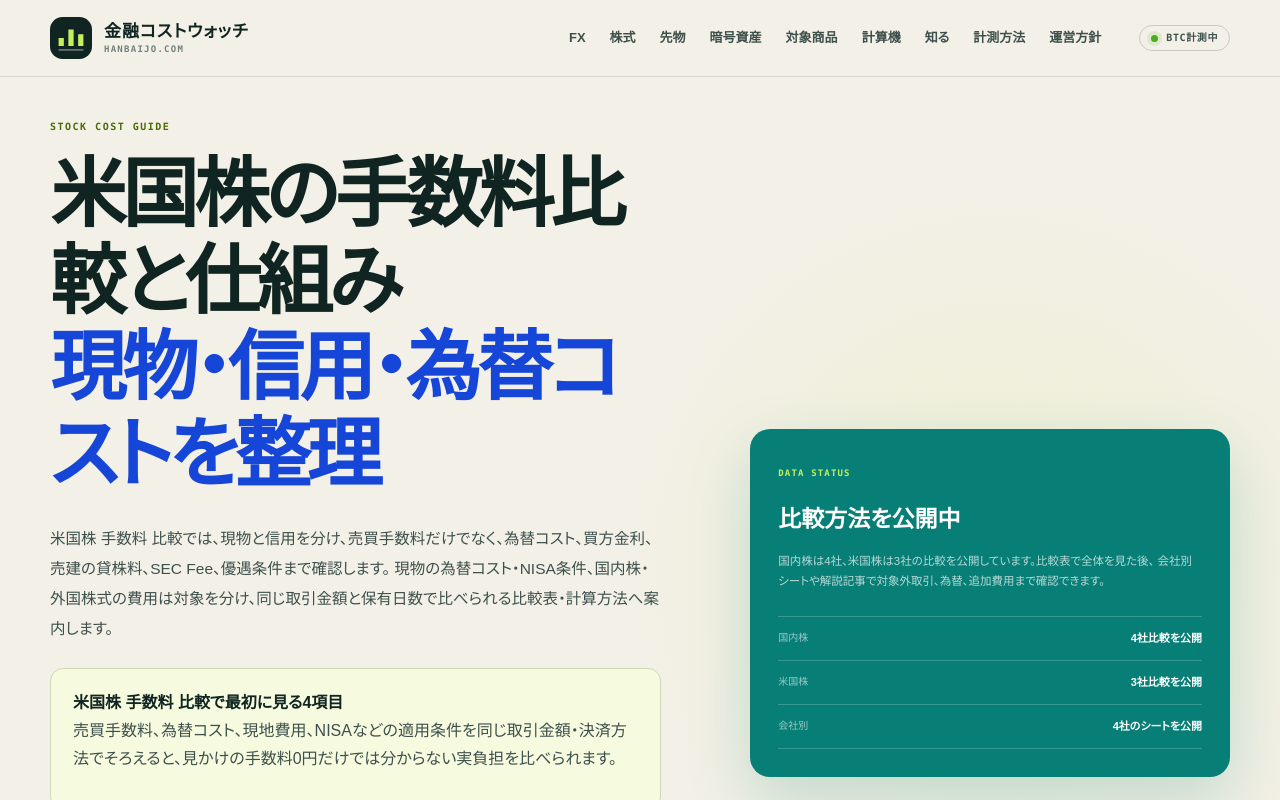
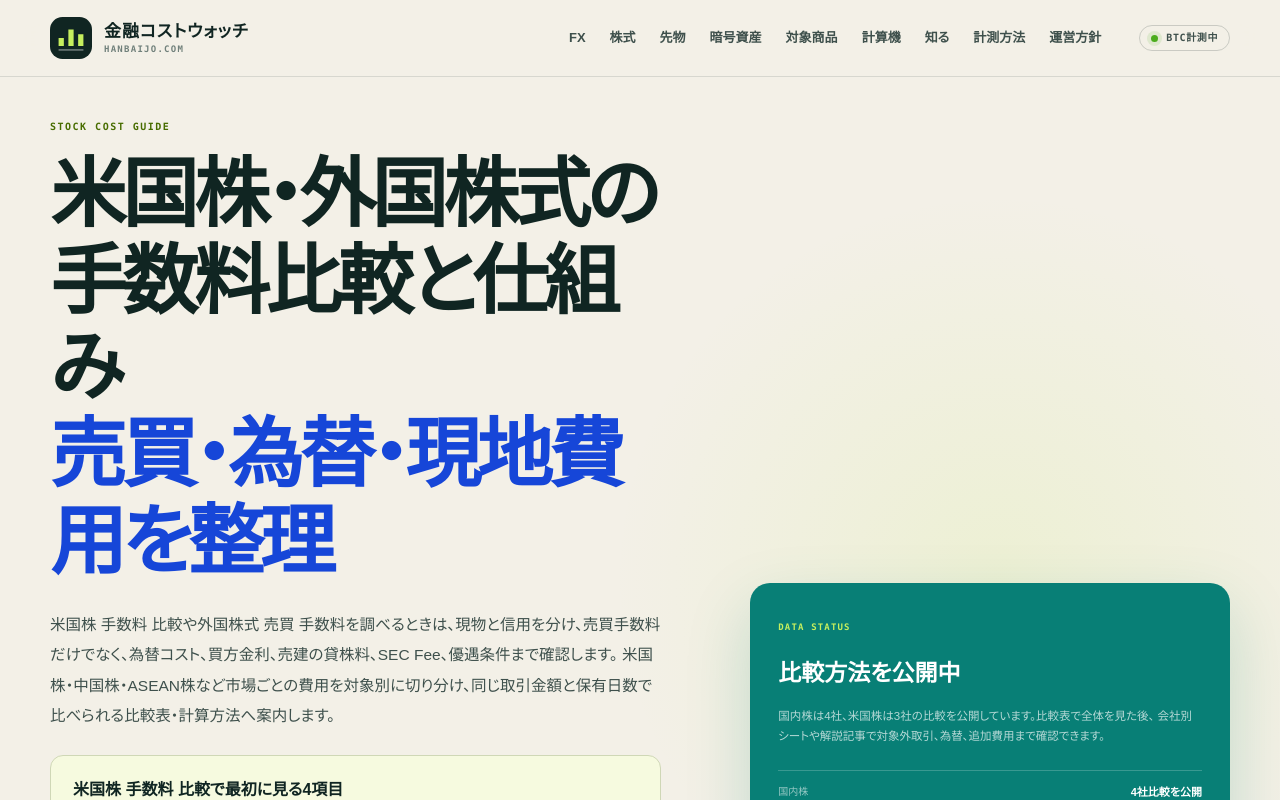
Before and after one commit to mrok18/hanbaijo, a Next.js app: page /stocks in a window 1280 px wide. Shown: the top 800 px of the page. Built offline with nearby package versions, Linux system fonts and the light colour scheme.

Commit message:
seo: expand foreign stock fee intent

```diff
--- a/app/stocks/page.tsx
+++ b/app/stocks/page.tsx
@@ -3,8 +3,8 @@ import Link from 'next/link';
 import { STOCK_PROVIDER_LIST } from '@/lib/stock-providers';
 
 export const metadata: Metadata = {
-  title: '米国株 手数料 比較｜現物・信用の売買・為替・金利を整理',
-  description: '米国株の手数料比較を、現物・信用の売買手数料、為替コスト、買方金利、売建対応に分けて整理。DMM 株・松井証券・楽天証券の条件と計算方法を案内します。',
+  title: '米国株・外国株式 手数料 比較｜売買・為替・現地費用を整理',
+  description: '米国株・外国株式の売買手数料を比較し、為替コスト、現地費用、信用取引やNISAの条件を整理。DMM 株・松井証券・楽天証券の違いと計算方法を案内します。',
   alternates: { canonical: '/stocks' },
 };
 
@@ -50,12 +50,13 @@ export default function StocksPage() {
       <section className="fx-hero">
         <div>
           <p className="page-kicker">STOCK COST GUIDE</p>
-          <h1>米国株の手数料比較と仕組み<br /><em>現物・信用・為替コストを整理</em></h1>
+          <h1>米国株・外国株式の手数料比較と仕組み<br /><em>売買・為替・現地費用を整理</em></h1>
           <p className="lede">
-            米国株 手数料 比較では、現物と信用を分け、売買手数料だけでなく、為替コスト、買方金利、売建の貸株料、SEC Fee、優遇条件まで確認します。
-            現物の為替コスト・NISA条件、国内株・外国株式の費用は対象を分け、同じ取引金額と保有日数で比べられる比較表・計算方法へ案内します。
+            米国株 手数料 比較や外国株式 売買 手数料を調べるときは、現物と信用を分け、売買手数料だけでなく、為替コスト、買方金利、売建の貸株料、SEC Fee、優遇条件まで確認します。
+            米国株・中国株・ASEAN株など市場ごとの費用を対象別に切り分け、同じ取引金額と保有日数で比べられる比較表・計算方法へ案内します。
           </p>
           <div className="callout"><strong>米国株 手数料 比較で最初に見る4項目</strong><p>売買手数料、為替コスト、現地費用、NISAなどの適用条件を同じ取引金額・決済方法でそろえると、見かけの手数料0円だけでは分からない実負担を比べられます。</p></div>
+          <div className="callout"><strong>外国株式の売買手数料は市場別に比較</strong><p>米国株、中国株、ASEAN株では料率、最低・上限手数料、為替コスト、現地費用が異なります。市場別の条件を同じ取引金額へ換算して比べると、売買手数料だけでは見えない差を確認できます。<br /><Link href="/articles/foreign-stock-trading-fees">外国株式の市場別比較を見る →</Link></p></div>
           <div className="callout"><strong>米国株信用の手数料比較は、0.33％の外側を見る</strong><p>DMM 株・松井証券・楽天証券は通常の取引手数料が約定代金×0.33％（上限16.5ドル）で並びます。差が出るのは買方金利、売建対応、日計り・大口優遇、SEC Feeなどです。</p></div>
           <div className="hero-actions">
             <Link className="button primary" href="/stocks/domestic-fee-comparison">国内株4社を比較</Link>
```
